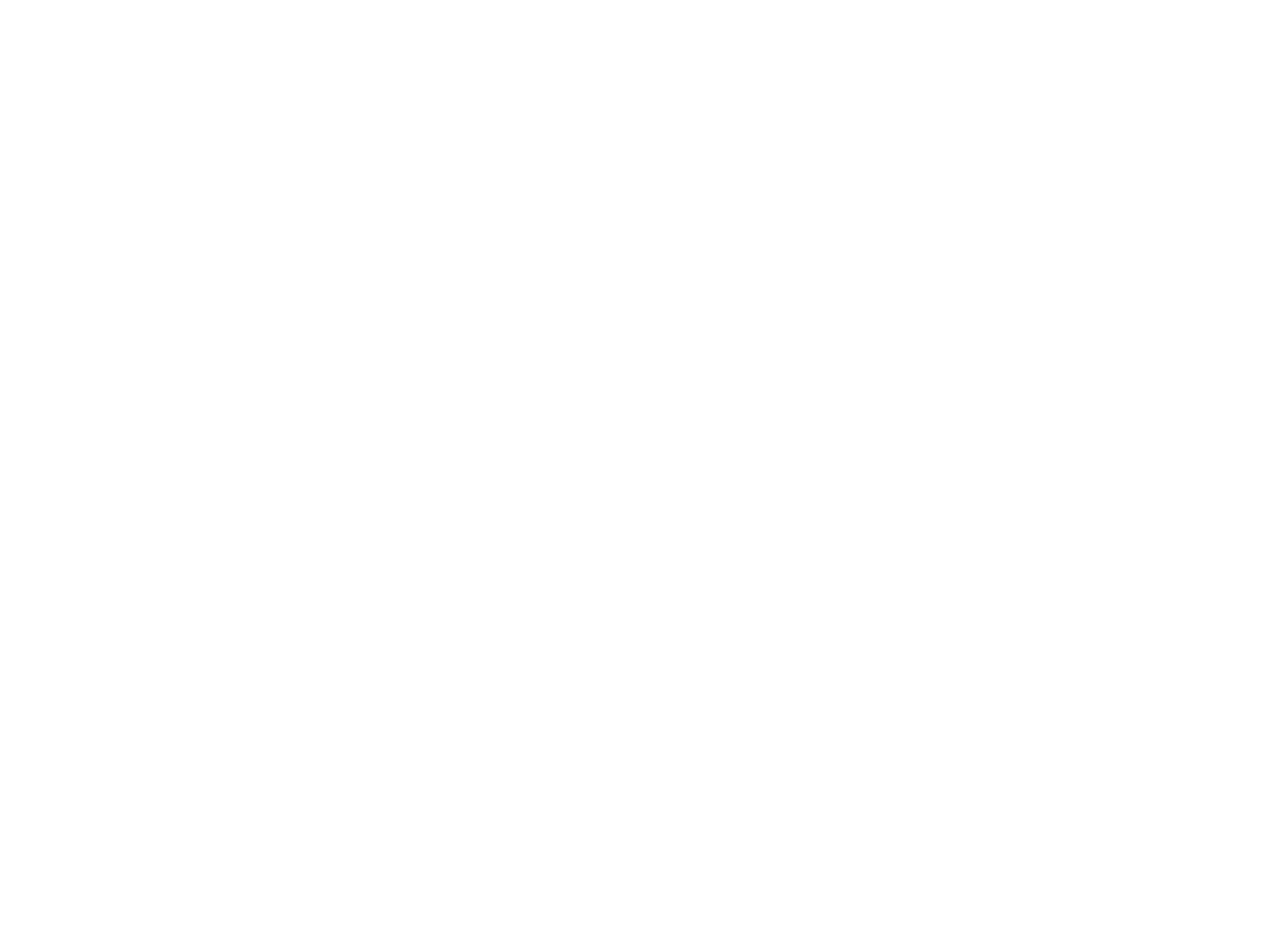
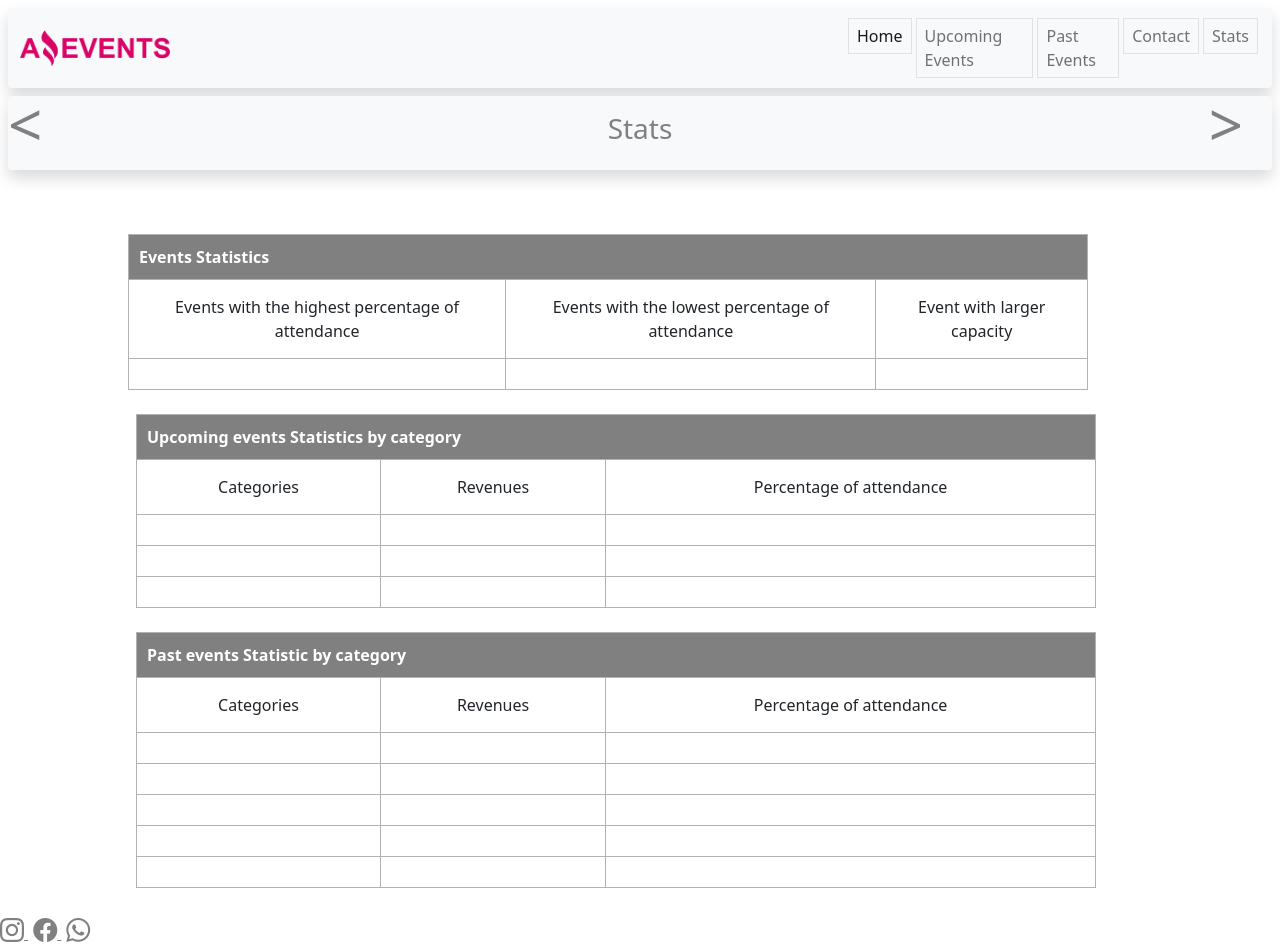
Before and after one commit to LeoHrr/TASK2JS, a plain HTML site: page Templates/stats.html in a window 1280 px wide. Before the commit the page ends 800 px from the top, so only its background shows below. Drawn offline with nearby package versions, Linux system fonts and the light colour scheme.

Commit message:
FrontEnd Terminado

```diff
--- a/Assets/css/style.css
+++ b/Assets/css/style.css
@@ -39,10 +39,10 @@
 
     color: rgb(192, 0, 96);
   }
-  .amazeCheck {
+  .check {
     background-color: white;
   }
-  .amazeCheck:checked {
+  .check:checked {
     background-color: rgb(192, 0, 96);
     border-color: white;
   }
@@ -81,6 +81,7 @@
     font-size: 60px;
     position: absolute;
     bottom: 5px;
+    right: 30px;
     color: grey;
   }
   .button-pre, .button-next{
@@ -88,11 +89,8 @@
     width: 80px;
   }
 
- /*  .category{
-    display: flex;
-    flex-direction: row;
-    justify-content: space-around;
-  } */
+  /* cards */
+
 .cards{
   display: flex;
   flex-direction: row;
@@ -123,6 +121,9 @@
   position: relative;
   left: 40px;
 }
+
+/* fin cards */
+
 .icon-red{
   color: gray;
   margin-right: 5px;
@@ -131,9 +132,94 @@
   color: rgb(192, 0, 96);
 }
 
+/* form */
 .form{
   display: flex;
   flex-direction: column;
   align-items: center;
   margin-top: 150px;
 }
+.input-name, .input-email, .input-text{
+  width: 500px;
+}
+.input-text{
+  height: 100px;
+}
+.button-submit{
+  background-color: rgb(192, 0, 96);
+  color: white;
+  position: relative;
+  left: 200px;
+}
+/* fin form */
+
+/* status */
+.tabla{
+  width: 75%;
+  margin-top: 5%;
+  margin-left: 10%;
+}
+.fila {
+  width: 100%;
+}
+
+.fila td, .fila th {
+  text-align: center;
+  padding: 15px;
+  border: #b2b2b2 1px solid;
+}
+
+
+.fila th {
+  padding: 10px;
+  text-align: left;
+  background-color: gray;
+  color: white;
+}
+
+/* fin status */
+
+.btnprueba{
+  background-size: 100%, 100%;
+    background-image: none;
+    height: 100px;
+    width: 100px;
+    border: none;
+
+}
+.btnprueba:after{
+  content: ">";
+  font-size: 60px;
+  position: absolute;
+  bottom: 5px;
+  color: grey;
+  left: 300px;
+
+}
+
+/* nav contact-stats */
+
+.btnPre,
+.btnNext {
+  background-size: 100%, 100%;
+  background-image: none;
+  height: 100px;
+  width: 100px;
+}
+
+.btnNext:after {
+  content: ">";
+  font-size: 60px;
+  position: absolute;
+  bottom: 1px;
+  left: 95%;
+  color: grey;
+}
+
+.btnPre:after {
+  content: "<";
+  font-size: 60px;
+  position: absolute;
+  bottom: 1px;
+  color: grey;
+}
--- a/Templates/contact.html
+++ b/Templates/contact.html
@@ -1,14 +1,17 @@
 <!DOCTYPE html>
 <html lang="en">
+
 <head>
   <meta charset="UTF-8">
   <meta http-equiv="X-UA-Compatible" content="IE=edge">
   <meta name="viewport" content="width=device-width, initial-scale=1.0">
-    <link href="https://cdn.jsdelivr.net/npm/bootstrap@5.0.2/dist/css/bootstrap.min.css" rel="stylesheet" integrity="sha384-EVSTQN3/azprG1Anm3QDgpJLIm9Nao0Yz1ztcQTwFspd3yD65VohhpuuCOmLASjC" crossorigin="anonymous"/>
-    <link rel="stylesheet" href="https://cdn.jsdelivr.net/npm/bootstrap-icons@1.10.3/font/bootstrap-icons.css"/>
-    <link rel="stylesheet" href="../Assets/css/style.css"/>
-    <title>Contact</title>
+  <link href="https://cdn.jsdelivr.net/npm/bootstrap@5.0.2/dist/css/bootstrap.min.css" rel="stylesheet"
+    integrity="sha384-EVSTQN3/azprG1Anm3QDgpJLIm9Nao0Yz1ztcQTwFspd3yD65VohhpuuCOmLASjC" crossorigin="anonymous" />
+  <link rel="stylesheet" href="https://cdn.jsdelivr.net/npm/bootstrap-icons@1.10.3/font/bootstrap-icons.css" />
+  <link rel="stylesheet" href="../Assets/css/style.css" />
+  <title>Contact Us - Amazing Events</title>
 </head>
+
 <body>
   <header>
     <nav class="navbar navbar-expand-lg navbar-light bg-light rounded m-2 shadow">
@@ -26,16 +29,16 @@
                   <a class="nav-link active border" aria-current="page" href="../index.html">Home</a>
                 </li>
                 <li class="nav-item">
-                        <a class="nav-link border" href="">Upcoming Events</a>
+                  <a class="nav-link border" href="#">Upcoming Events</a>
                 </li>
                 <li class="nav-item">
-                        <a class="nav-link border" href="./templates/pastEvents.html"> Past Events </a>
+                  <a class="nav-link border" href="#"> Past Events </a>
                 </li>
                 <li class="nav-item ">
                   <a class="nav-link border" href="#"> Contact </a>
                 </li>
                 <li class="nav-item">
-                        <a class="nav-link border" href="./templates/stats.html"> Stats </a>
+                  <a class="nav-link border" href="./stats.html"> Stats </a>
                 </li>
               </ul>
             </div>
@@ -43,23 +46,61 @@
     </nav>
   </header>
   <main>
-        <form class="form">
+
+    <div id="carouselExampleIndicators" class="carousel slide py-3 mx-2 shadow rounded bg-light" data-bs-ride="carousel">
+      <div class="carousel-inner">
+        <div class="carousel-item active">
+          <a href="#" class="carouselItem">
+            <h3 class="text-center ">Contact Us</h3>
+          </a>
+        </div>
+      </div>
+      <a class="btnPre" href="#"></a>
+      <!-- <button class="carousel-control-prev button-pre" type="button" data-bs-target="#carouselExampleIndicators" data-bs-slide="prev">
+        <span class="carousel-control-prev-icon" aria-hidden="true"></span>
+        <span class="visually-hidden">Previous</span>
+      </button> -->
+      <!-- <button class="carousel-control-next button-next" type="button" data-bs-target="#carouselExampleIndicators" data-bs-slide="next">
+        <span class="carousel-control-next-icon" aria-hidden="true"></span>
+        <span class="visually-hidden">Next</span>
+      </button> -->
+      <a class="btnNext" href="./stats.html"></a>
+
+    </div>
+
+    <form class="form" action="">
       <div class="form-name">
-              <label for="name">Name:</label>
-              <input type="name" id="name"/>
+        <label for="name">Name:</label><br>
+        <input type="text" id="name" class="input-name" />
       </div>
       <div class="form-email">
-              <label>Email:</label>
-              <input type="email" id=""/>
+        <label for="email">Email:</label><br>
+        <input type="email" id="email" class="input-email" />
       </div>
       <div class="form-text">
-              <label>Message:</label>
-              <textarea ></textarea>
+        <label for="text">Message:</label><br>
+        <textarea id="text" class="input-text"></textarea>
       </div>
       <div class="form-submit">
-              <button type="submit">Submit</button>
+        <button type="submit" class="button-submit">Submit</button>
       </div>
     </form>
   </main>
+  <footer>
+
+    <a href="#" class="icon-red">
+      <i class="bi-instagram fs-4"></i>
+    </a>
+    <a href="#" class="icon-red">
+      <i class="bi-facebook fs-4"></i>
+    </a>
+    <a href="#" class="icon-red" >
+      <i class="bi-whatsapp fs-4"></i>
+    </a>
+
+</footer>
 </body>
+<script
+  src="https://cdn.jsdelivr.net/npm/bootstrap@5.0.2/dist/js/bootstrap.bundle.min.js" integrity="sha384-MrcW6ZMFYlzcLA8Nl+NtUVF0sA7MsXsP1UyJoMp4YLEuNSfAP+JcXn/tWtIaxVXM" crossorigin="anonymous">
+</script>
 </html>
--- a/Templates/stats.html
+++ b/Templates/stats.html
@@ -0,0 +1,170 @@
+<!DOCTYPE html>
+<html lang="en">
+<head>
+    <meta charset="UTF-8">
+    <meta http-equiv="X-UA-Compatible" content="IE=edge">
+    <meta name="viewport" content="width=device-width, initial-scale=1.0">
+    <link href="https://cdn.jsdelivr.net/npm/bootstrap@5.0.2/dist/css/bootstrap.min.css" rel="stylesheet" integrity="sha384-EVSTQN3/azprG1Anm3QDgpJLIm9Nao0Yz1ztcQTwFspd3yD65VohhpuuCOmLASjC" crossorigin="anonymous" />
+    <link rel="stylesheet" href="https://cdn.jsdelivr.net/npm/bootstrap-icons@1.10.3/font/bootstrap-icons.css" />
+    <link rel="stylesheet" href="../Assets/css/style.css" />
+    <title>Stats - Amazing Events</title>
+</head>
+<body>
+    <header>
+        <nav class="navbar navbar-expand-lg navbar-light bg-light rounded m-2 shadow">
+          <div class="container-fluid">
+            <a class="navbar-brand" href="#">
+              <img src="../Assets/img/Logo Amazing Events.png" alt="logo" class="logo" />
+            </a>
+            <button class="navbar-toggler" type="button" data-bs-toggle="collapse" data-bs-target="#navbarSupportedContent" aria-controls="navbarSupportedContent" aria-expanded="false" aria-label="Toggle navigation">
+              <span class="navbar-toggler-icon"></span>
+            </button>
+
+              <div class="collapse navbar-collapse" id="navbarSupportedContent">
+                  <ul class="navbar-nav me-auto mb-2 mb-lg-0">
+                    <li class="nav-item">
+                      <a class="nav-link active border" aria-current="page" href="../index.html">Home</a>
+                    </li>
+                    <li class="nav-item">
+                      <a class="nav-link border" href="#">Upcoming Events</a>
+                    </li>
+                    <li class="nav-item">
+                      <a class="nav-link border" href="#"> Past Events </a>
+                    </li>
+                    <li class="nav-item ">
+                      <a class="nav-link border" href="./contact.html"> Contact </a>
+                    </li>
+                    <li class="nav-item">
+                      <a class="nav-link border" href="#"> Stats </a>
+                    </li>
+                  </ul>
+                </div>
+          </div>
+        </nav>
+      </header>
+    <main>
+        <div id="carouselExampleIndicators" class="carousel slide py-3 mx-2 shadow rounded bg-light" data-bs-ride="carousel">
+            <div class="carousel-inner">
+              <div class="carousel-item active">
+                <a href="#" class="carouselItem">
+                  <h3 class="text-center ">Stats</h3>
+                </a>
+              </div>
+            </div>
+            <a class="btnPre" href="contact.html"></a>
+            <a class="btnNext" href="#"></a>
+          </div>
+
+
+          <div class="tabla">
+            <table class="fila">
+                <thead>
+                  <tr>
+                    <th colspan="3">Events Statistics</th>
+                  </tr>
+                </thead>
+                <tbody>
+                  <tr>
+                    <td>Events with the highest percentage of attendance</td>
+                    <td>Events with the lowest percentage of attendance</td>
+                    <td>Event with larger capacity</td>
+                  </tr>
+                  <tr>
+                    <td></td>
+                    <td></td>
+                    <td></td>
+                  </tr>
+                </tbody>
+              </table>
+              <table class="fila mx-2 my-4">
+                <thead>
+                  <tr>
+                    <th colspan="3">Upcoming events Statistics by category</th>
+                  </tr>
+                </thead>
+                <tbody>
+                  <tr>
+                    <td>Categories</td>
+                    <td>Revenues</td>
+                    <td>Percentage of attendance</td>
+                  </tr>
+                  <tr>
+                    <td></td>
+                    <td></td>
+                    <td></td>
+                  </tr>
+                  <tr>
+                    <td></td>
+                    <td></td>
+                    <td></td>
+                  </tr>
+                  <tr>
+                    <td></td>
+                    <td></td>
+                    <td></td>
+                  </tr>
+                </tbody>
+              </table>
+              <table class="fila mx-2 my-4">
+                <thead>
+                  <tr>
+                    <th colspan="3">Past events Statistic by category</th>
+                  </tr>
+                </thead>
+                <tbody>
+                  <tr>
+                    <td>Categories</td>
+                    <td>Revenues</td>
+                    <td>Percentage of attendance</td>
+                  </tr>
+                  <tr>
+                    <td></td>
+                    <td></td>
+                    <td></td>
+                  </tr>
+                  <tr>
+                    <td></td>
+                    <td></td>
+                    <td></td>
+                  </tr>
+                  <tr>
+                    <td></td>
+                    <td></td>
+                    <td></td>
+                  </tr>
+                  <tr>
+                    <td></td>
+                    <td></td>
+                    <td></td>
+                  </tr>
+                  <tr>
+                    <td></td>
+                    <td></td>
+                    <td></td>
+                  </tr>
+                </tbody>
+              </table>
+
+          </div>
+
+
+
+    </main>
+    <footer>
+
+        <a href="#" class="icon-red">
+          <i class="bi-instagram fs-4"></i>
+        </a>
+        <a href="#" class="icon-red">
+          <i class="bi-facebook fs-4"></i>
+        </a>
+        <a href="#" class="icon-red" >
+          <i class="bi-whatsapp fs-4"></i>
+        </a>
+
+    </footer>
+</body>
+<script
+    src="https://cdn.jsdelivr.net/npm/bootstrap@5.0.2/dist/js/bootstrap.bundle.min.js" integrity="sha384-MrcW6ZMFYlzcLA8Nl+NtUVF0sA7MsXsP1UyJoMp4YLEuNSfAP+JcXn/tWtIaxVXM" crossorigin="anonymous">
+</script>
+</html>
```
Also changed, not shown: index.html (+6 -7 lines), Assets/js/Script.js (added). Lines whose indentation alone changed are shown as unchanged.
